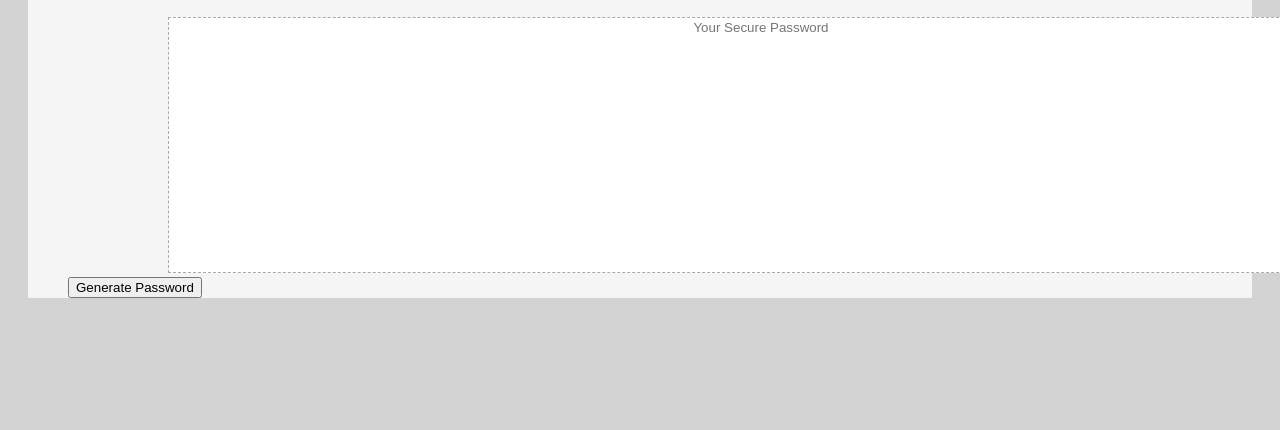
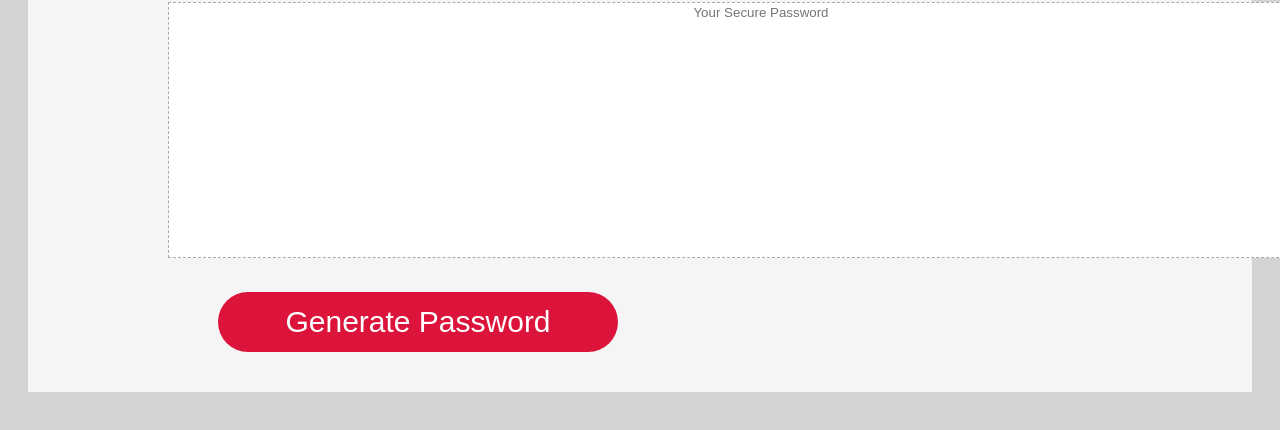
Before and after one commit to nvnxxxi/password-generator, a plain HTML site: page Develop/index.html in a window 1280 px wide. Shown: the part 318-748 px from the top of the page. Drawn offline with Linux system fonts and the light colour scheme.

Commit message:
generated random password button function

```diff
--- a/Develop/style.css
+++ b/Develop/style.css
@@ -66,7 +66,7 @@ div {
 
 div.card-header {
     margin-left: 120px;
-    margin-top: 65px;
+    margin-top: 50px;
     padding-top: 40px;
     font-size: 29px;
     }
@@ -79,3 +79,34 @@ div.card-footer {
 textarea#password {
     border: 150px, 40px;
 }
+
+button#generate.btn {
+    -webkit-appearance: button;
+    -webkit-writing-mode: horizontal-tb !important;
+    text-rendering: auto;
+    color: white;
+    letter-spacing: normal;
+    word-spacing: normal;
+    text-transform: none;
+    text-indent: 0px;
+    text-shadow: none;
+    display: inline-block;
+    text-align: center;
+    align-items: flex-start;
+    cursor: default;
+    background-color: crimson;
+    box-sizing: border-box;
+    margin: 0em;
+    font: 400 13.3333px Arial;
+    padding: 1px 6px;
+    border-width: 2px;
+    border-style: inherit;
+    border-color: buttonface;
+    margin-left: 150px;
+    margin-top: 30px;
+    width: 400px;
+    height: 60px;
+    margin-bottom: 40px;
+    border-radius: 50px 50px 50px 50px;
+    font-size: 30px;
+}
```
